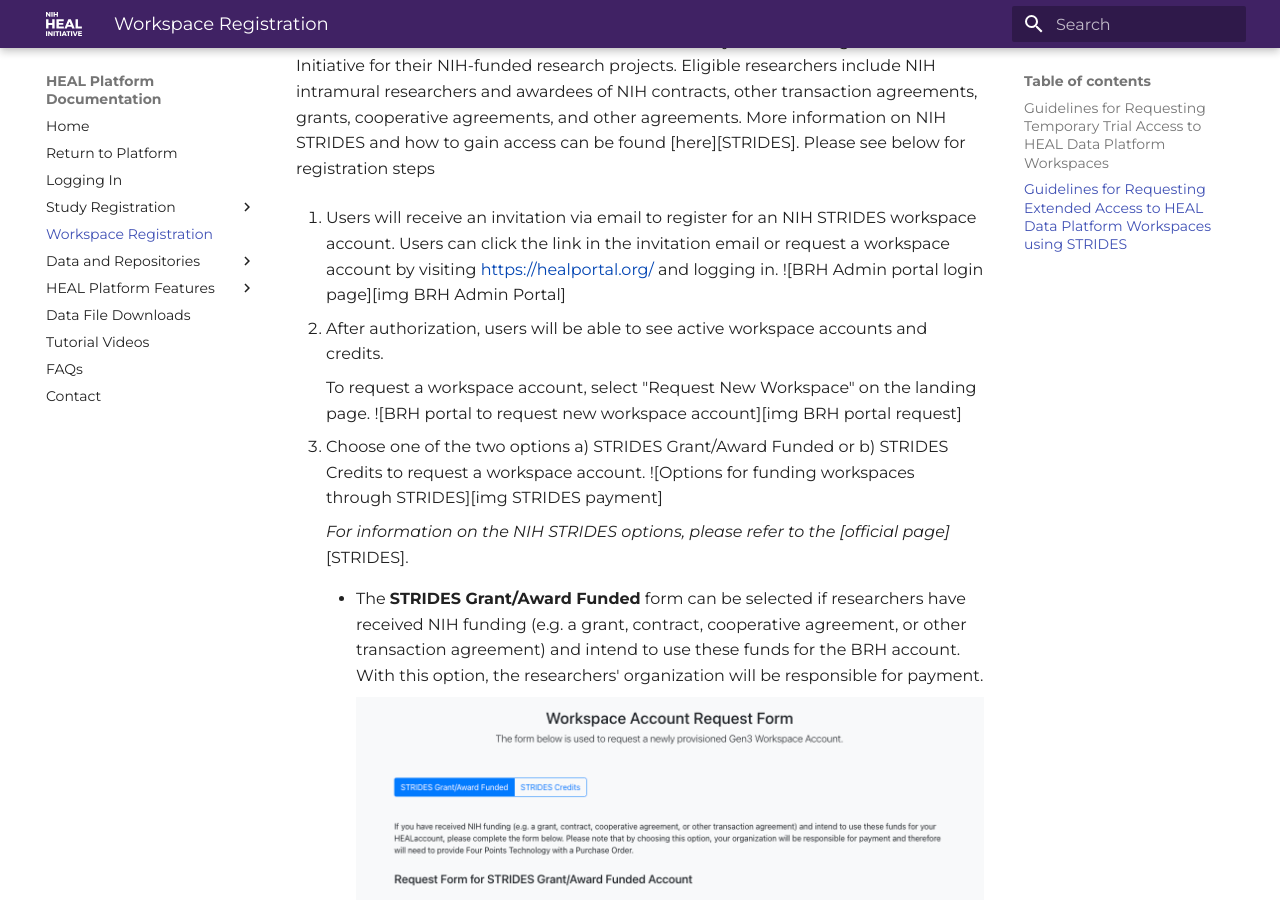
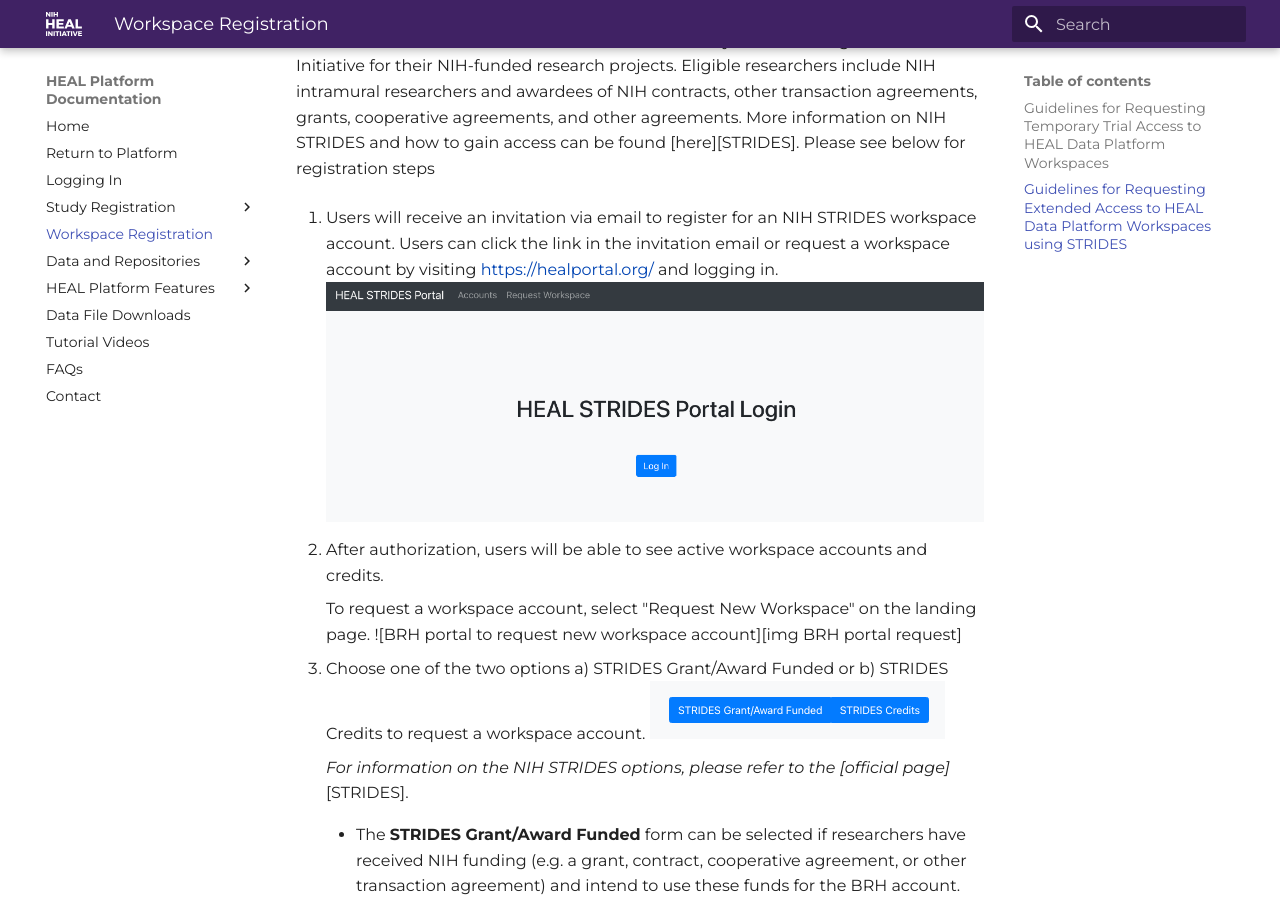
Before and after one commit to HEAL/platform-documentation, an MkDocs documentation site: the page built from docs/heal_workspace_registration.md, in a window 1280 px wide and 900 px high, scrolled down 1769 px. Built offline with MkDocs 1.6.1 and Material for MkDocs 9.7.7, drawn with Linux system fonts in a browser that asks for light colours.

Commit message:
Update heal_workspace_registration.md

```diff
--- a/docs/heal_workspace_registration.md
+++ b/docs/heal_workspace_registration.md
@@ -31,7 +31,7 @@
 NIH-funded researchers with an active NIH award may take advantage of the STRIDES Initiative for their NIH-funded research projects. Eligible researchers include NIH intramural researchers and awardees of NIH contracts, other transaction agreements, grants, cooperative agreements, and other agreements. More information on NIH STRIDES and how to gain access can be found [here][STRIDES]. Please see below for registration steps
 
 1. Users will receive an invitation via email to register for an NIH STRIDES workspace account. Users can click the link in the invitation email or request a workspace account by visiting [https://healportal.org/](https://healportal.org/) and logging in.
-        ![BRH Admin portal login page][img BRH Admin Portal]
+        ![](../img/heal_strides_portal_login_2.png)
 
 2. After authorization, users will be able to see active workspace accounts and credits.
 
@@ -39,7 +39,7 @@
         ![BRH portal to request new workspace account][img BRH portal request]
 
 3. Choose one of the two options a) STRIDES Grant/Award Funded or b) STRIDES Credits to request a workspace account.
-        ![Options for funding workspaces through STRIDES][img STRIDES payment]
+        ![](../img/healportal_options.png)
 
       *For information on the NIH STRIDES options, please refer to the [official page]*[STRIDES].
 
```
